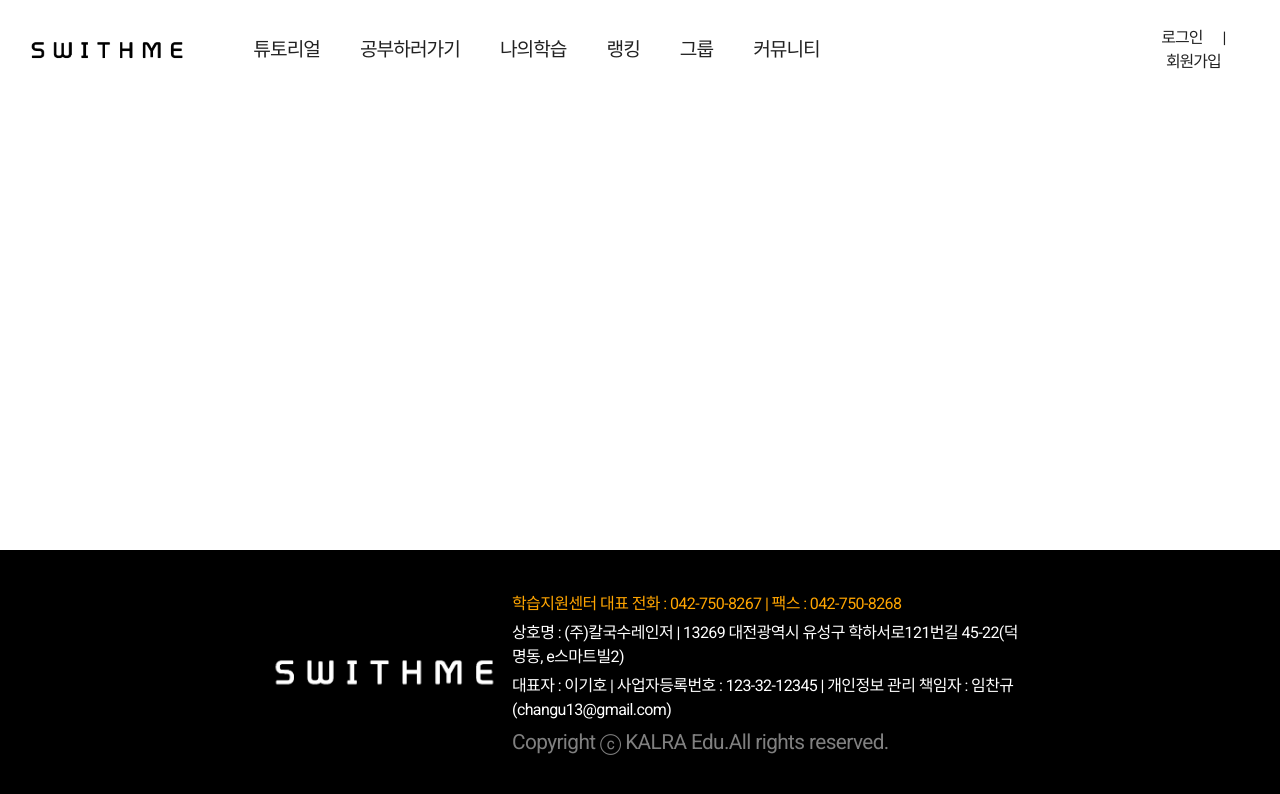
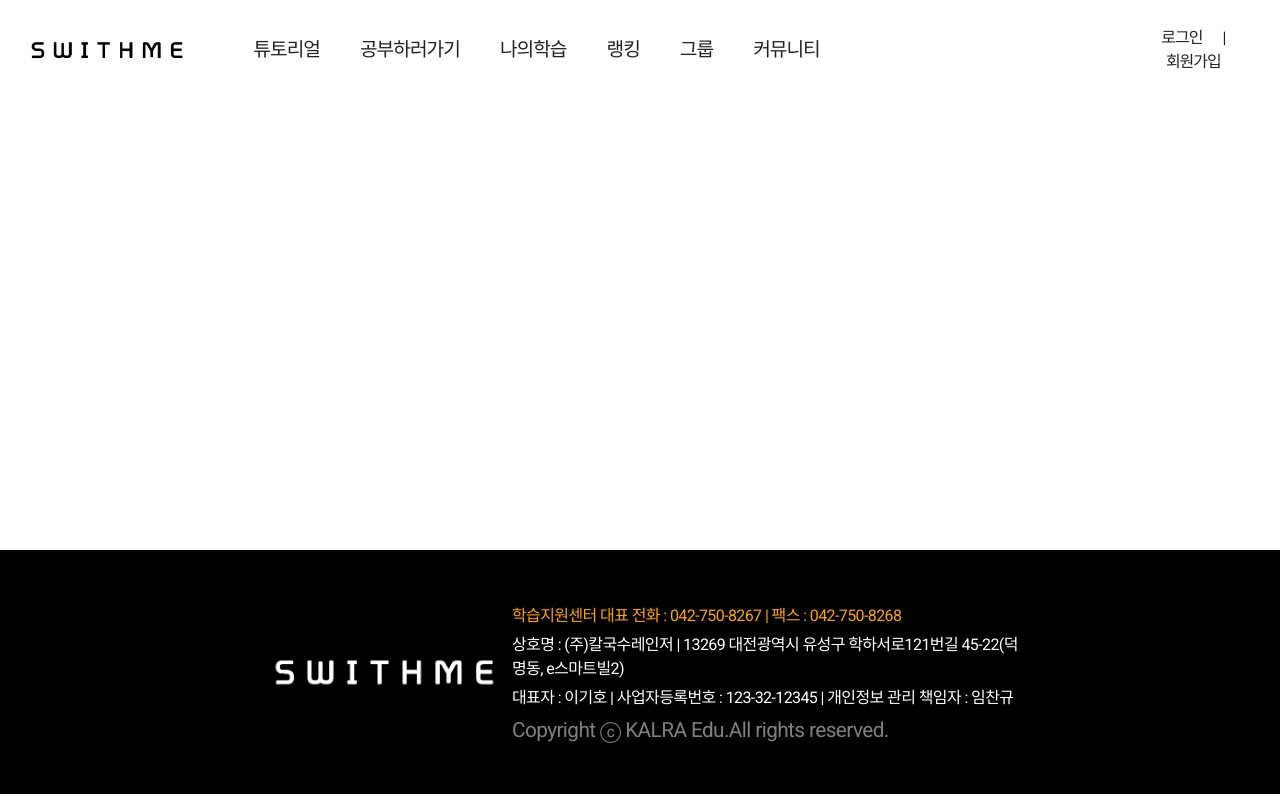
Before and after one commit to lahreum/Swithme, a Vue app in the folder frontend/: page / in a window 1280 px wide. Shown: the top 794 px of the page. Built offline with nearby package versions, Linux system fonts and the light colour scheme.

Commit message:
[S04P23B103-12] Update: delete email

```diff
--- a/frontend/src/components/include/AppFooter.vue
+++ b/frontend/src/components/include/AppFooter.vue
@@ -21,7 +21,7 @@
         </v-row>
         <v-row no-gutters style="margin-bottom: 5px; letter-spacing: -0.6px;">
           대표자 : 이기호 | 사업자등록번호 : 123-32-12345 | 개인정보 관리 책임자
-          : 임찬규(changu13@gmail.com)
+          : 임찬규
         </v-row>
         <v-row
           no-gutters
```
